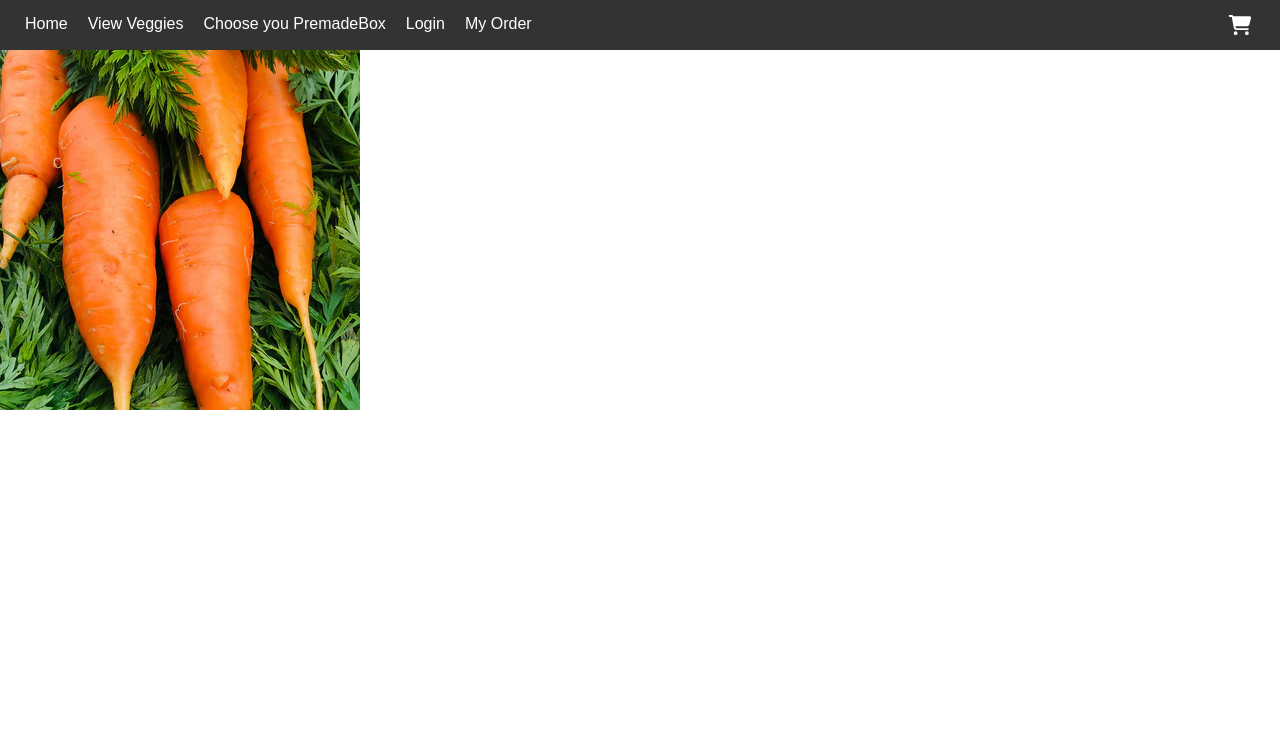
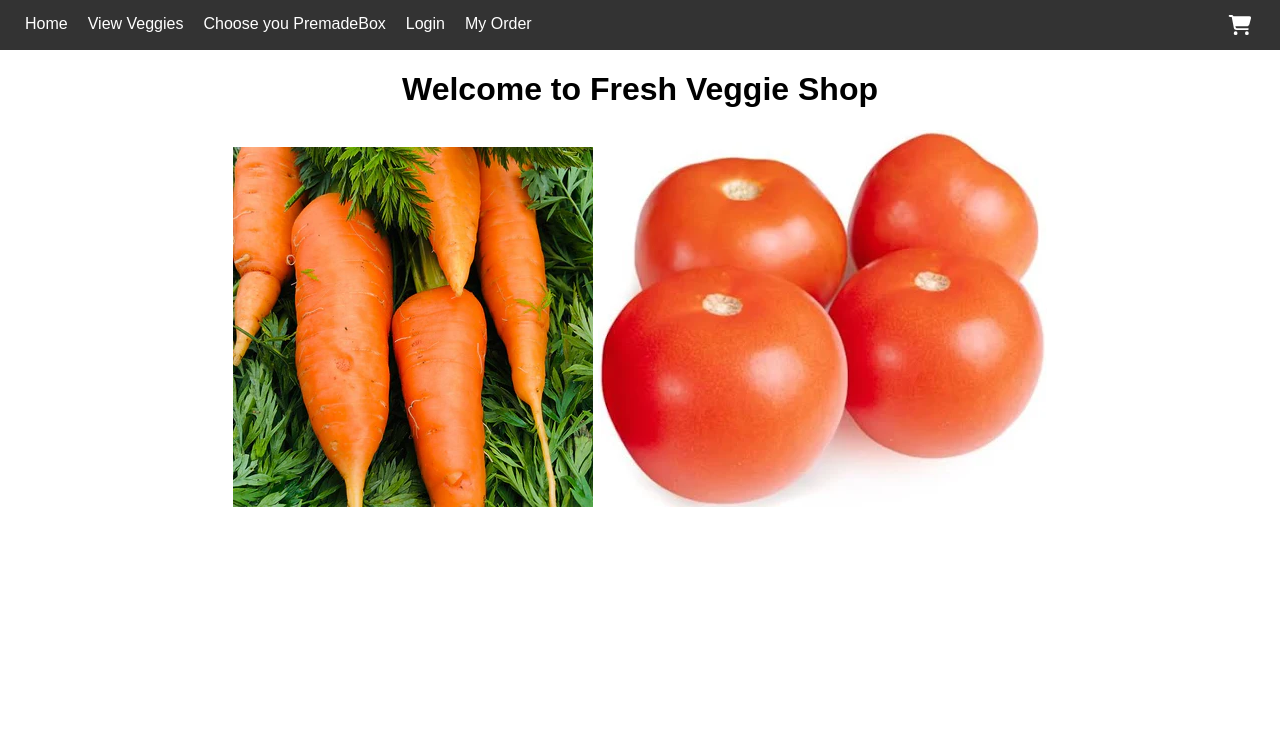
Before and after one commit to lcu-haoboli/642-final, a Flask app: page / in a window 1280 px wide. Shown: the top 751 px of the page. Run offline with Flask 3, Linux system fonts and the light colour scheme.

Commit message:
Update index.html

```diff
--- a/templates/index.html
+++ b/templates/index.html
@@ -15,67 +15,34 @@
   {% import "navbar.html" as components %}
 
 {{ components.navbar() }}
+{% import "message.html" as msgcomp %}
+{{ msgcomp.message() }}
 
 
-
-<div class="carousel">
-  <div class="carousel-images">
+<div >
+  <div style="margin: 0 auto; width: 70%; text-align: center;">
+    <h1>Welcome to Fresh Veggie Shop</h1>
   <img
     src="{{
             url_for('static', filename='images/carrot.jpg')
           }}"
     alt="carrot"
-    class="carousel-image"
+
   />
 
-  <!-- <img
-    src="{{
-            url_for('static', filename='images/asparagus.jpg')
-          }}"
-    alt="asparagus"
-    class="carousel-image"
-  />
 
   <img
     src="{{
             url_for('static', filename='images/tomato.jpg')
           }}"
     alt="tomato"
-    class="carousel-image"
-  /> -->
+
+  />
 </div>
 
-<!-- <button class="prev" onclick="moveSlide(-1)">&#10094;</button>
-<button class="next" onclick="moveSlide(1)">&#10095;</button> -->
 
 
 </div>
 
 <div class="footer">foorter</div>
 </body>
-
-<script>
-  const cleanLocalStorage = () => {
-    localStorage.clear();
-  };
-
-  const carouselInner = document.querySelector(".carousel-inner");
-  const items = carouselInner.children;
-  console.log(items);
-  let currentIndex = 0;
-
-  function changeSlides(index) {
-    items[currentIndex].classList.remove("active");
-    items[index].classList.add("active");
-    currentIndex = index;
-  }
-
-  function nextSlide() {
-    console.log("currentIndex-1", currentIndex);
-    currentIndex = (currentIndex + 1) % items.length;
-    console.log("currentIndex-2", currentIndex);
-    changeSlides(currentIndex);
-  }
-
-  setInterval(nextSlide, 2500);
-</script>
```
